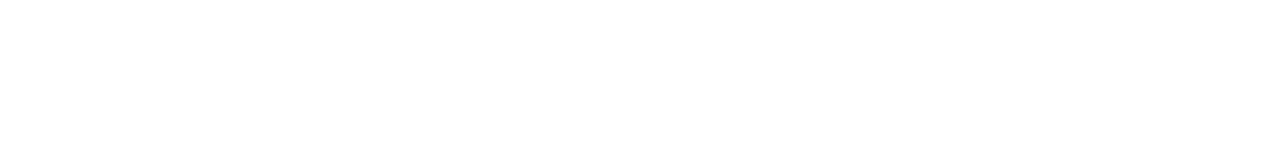
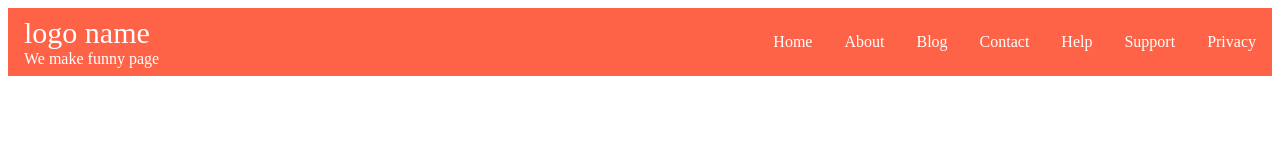
Before and after one commit to AndriiKot/Flex-box__02__Menu__, a plain HTML site: page index.html in a window 1280 px wide. Drawn offline with Linux system fonts and the light colour scheme.

Commit message:
CSS 'Flex-box__02__Menu__' ! version 1.0.0  !

```diff
--- a/index.html
+++ b/index.html
@@ -7,5 +7,23 @@
     <title>Menu</title>
   </head>
   <body>
+    <nav>
+      <div class="wrapper">
+        <div class="logo">
+          <div class="ltitle">logo name</div>
+          <div class="lsub">We make funny page</div>
+        </div>
+
+        <menu>
+          <li><a href="#">Home</a></li>
+          <li><a href="#">About</a></li>
+          <li><a href="#">Blog</a></li>
+          <li><a href="#">Contact</a></li>
+          <li><a href="#">Help</a></li>
+          <li><a href="#">Support</a></li>
+          <li><a href="#">Privacy</a></li>
+        </menu>
+      </div>
+    </nav>
   </body>
 </html>
--- a/styles.css
+++ b/styles.css
@@ -7,3 +7,61 @@ html {
 *:after {
   box-sizing: inherit;
 }
+
+nav {
+  background-color: tomato;
+  color: #fff;
+
+  .wrapper {
+    display: flex;
+    justify-content: space-between;
+    align-items: center;
+    flex-wrap: wrap;
+
+    .logo {
+      @media screen and (max-width: 1000px) {
+        width: 100%;
+        text-align: center;
+      }
+
+      display: flex;
+      flex-wrap: wrap;
+      align-items: center;
+
+      padding: 0.5rem 1rem;
+      .ltitle {
+        width: 100%;
+        font-size: 30px;
+      }
+      .lsub {
+        width: 100%;
+        font-size: 16px;
+      }
+    }
+
+    menu {
+      display: flex;
+      align-items: center;
+      justify-content: space-between;
+
+      @media screen and (max-width: 1000px) {
+        width: 100%;
+      }
+
+      @media screen and (max-width: 768px) {
+        flex-wrap: wrap;
+        justify-content: center;
+      }
+
+      li {
+        list-style: none;
+        a {
+          text-decoration: none;
+          color: inherit;
+
+          padding: 0.5rem 1rem;
+        }
+      }
+    }
+  }
+}
```
